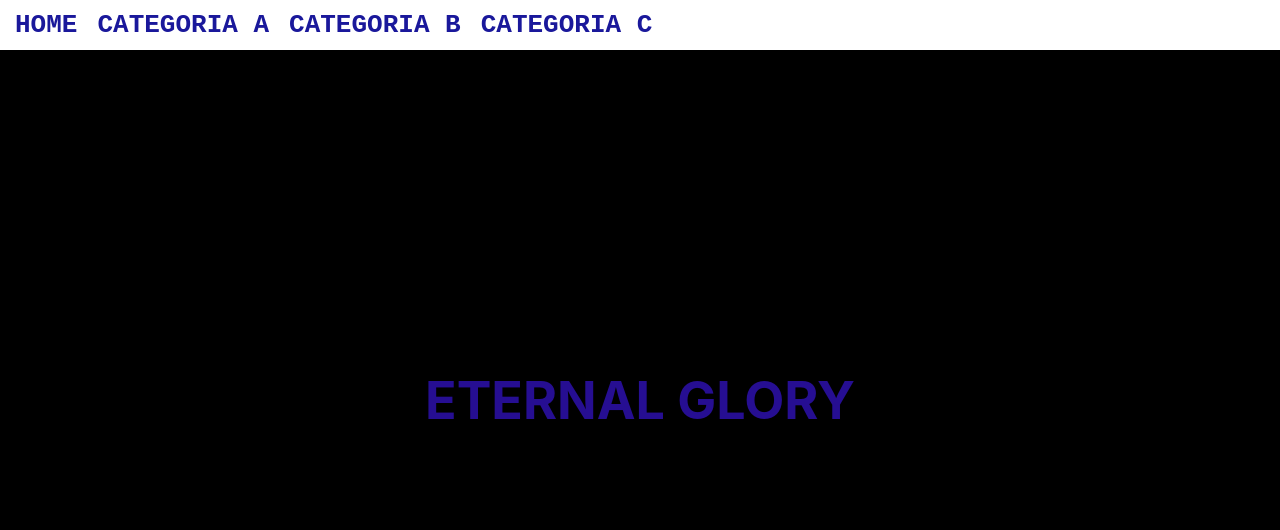
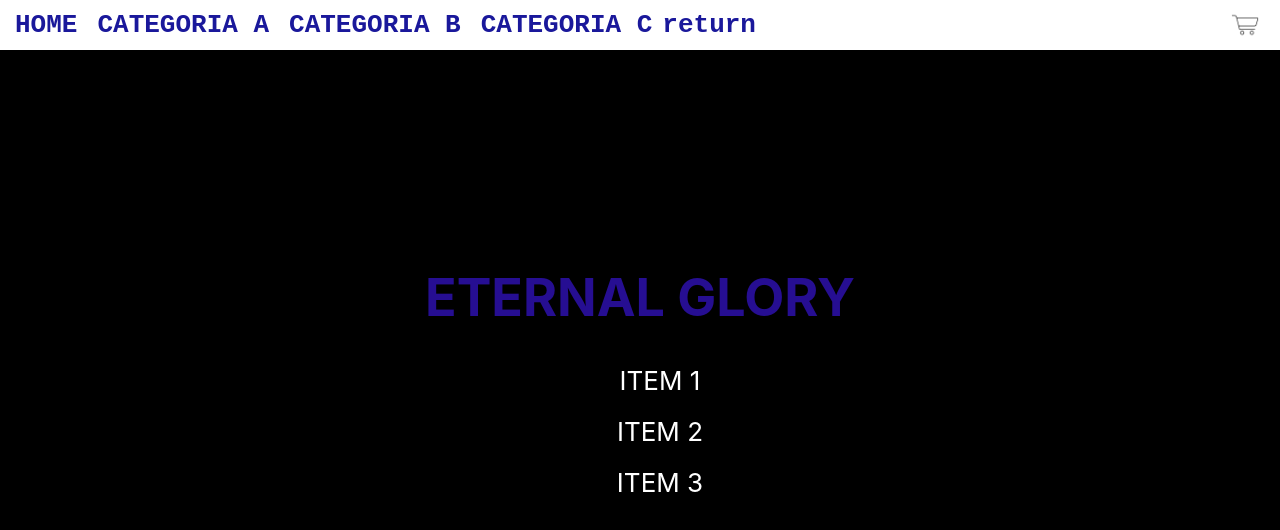
Before and after one commit to PiterMart/reactAppMartingaste, a React (Create React App) app in the folder reactapp/: page / in a window 1280 px wide. Shown: the top 530 px of the page. Built offline with nearby package versions, Linux system fonts and the light colour scheme.

Commit message:
commitment

```diff
--- a/reactapp/src/App.js
+++ b/reactapp/src/App.js
@@ -1,6 +1,6 @@
-import logo from './logo.svg';
 import './App.css';
 import Nav from './components/NavBar.js';
+import ItemListContainer from './components/ItemListContainer'
 
 
 function App() {
@@ -9,6 +9,7 @@ function App() {
       <header className="App-header">
 
         <Nav/>
+        <ItemListContainer greeting="hola"/>
       </header>
     </div>
   );
--- /dev/null
+++ b/reactapp/src/components/CartWidget.js
@@ -0,0 +1,10 @@
+import logo from './shoppingCart.png';
+const CartWidget = ({greeting}) => {
+
+    return(
+        <div>
+        return <img src={logo} alt="logo" />
+        </div>
+    )
+}
+export default  CartWidget;
--- /dev/null
+++ b/reactapp/src/components/ItemListContainer.js
@@ -0,0 +1,12 @@
+const ItemListContainer = ({greeting}) => {
+
+    return(
+        <ul>
+            <li>ITEM 1</li>
+            <li>ITEM 2</li>
+            <li>ITEM 3</li>
+
+        </ul>
+    )
+}
+export default  ItemListContainer;
--- a/reactapp/src/components/NavBar.css
+++ b/reactapp/src/components/NavBar.css
@@ -31,3 +31,9 @@ li{
     padding: 0;
     margin: 0px;
 }
+img{
+    width: 30px;
+    position: fixed;
+    right: 0px;
+    padding-right: 20px;
+}
--- a/reactapp/src/components/NavBar.js
+++ b/reactapp/src/components/NavBar.js
@@ -1,19 +1,23 @@
 import React from 'react'
 import './NavBar.css'
-
+import CartWidget from './CartWidget'
 export const Nav = () => {
     return (
         <div>
-
+            <nav>
             <ul className="navContainer">
                 <li classname="list">HOME</li>
                 <li classname="list">CATEGORIA A</li>
                 <li classname="list">CATEGORIA B</li>
                 <li classname="list">CATEGORIA C</li>
+                <CartWidget/>
 
             </ul>
+            </nav>
             <h1 className="title">ETERNAL GLORY</h1>
+
         </div>
+
     )
 }
 
```
Also changed, not shown: reactapp/src/components/shoppingCart.png (added), 1 other file (tests, documents, lock files or other folders).
